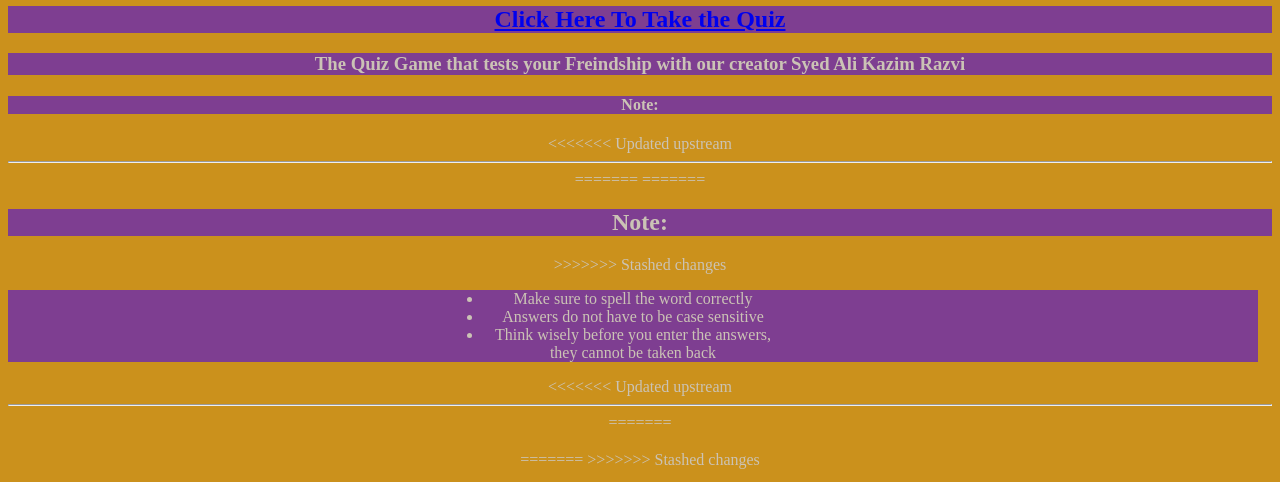
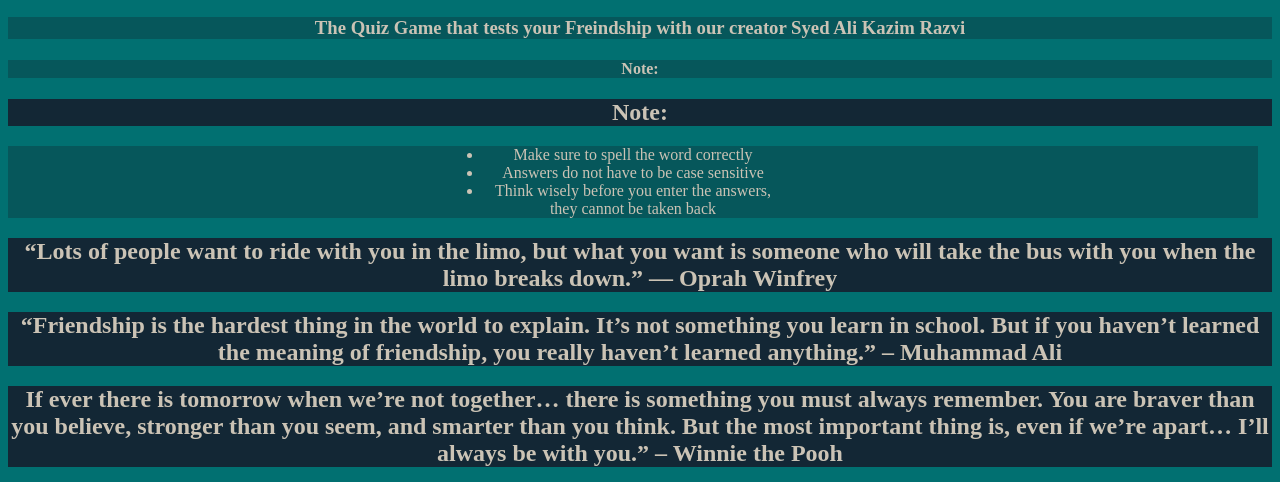
Before and after one commit to spartansp72/Quizapp1, a plain HTML site: page index.html in a window 1280 px wide. Shown: the part 100-582 px from the top of the page. Drawn offline with Linux system fonts and the light colour scheme.

Commit message:
style: update5 index.html
changes

```diff
--- a/index.html
+++ b/index.html
@@ -5,14 +5,11 @@
     <meta http-equiv="X-UA-Compatible" content="IE=edge">
     <meta name="viewport" content="width=device-width, initial-scale=1.0">
     <title>Document</title>
-<<<<<<< Updated upstream
-=======
 
-=======
->>>>>>> Stashed changes
+
     <style>
         body{
-            background-color: #CB911C;
+            background-color: #017071;
             color: #CBC3B5;
             text-align: center;
 
@@ -22,16 +19,16 @@
             text-align: center;
         }
         h3{
-            background-color: #7E3E91;
+            background-color: #06575B;
         }
         h4{
-            background-color: #7E3E91;
+            background-color: #06575B;
         }
         h2{
-            background-color: #7E3E91;
+            background-color: #132735;
         }
         ul{
-            background-color: #7E3E91;
+            background-color: #06575B;
             width: 300px;
             align-items: center;
             padding-left: 475px;
@@ -39,52 +36,41 @@
         }
 
     </style>
-<<<<<<< Updated upstream
-=======
 
->>>>>>> Stashed changes
 </head>
 <body>
     <h1>The Last Dance</h1>
-    <h2><a href="http://replit.com/@SyedAliAli3/lastdance?embed=1&output=1#index.js">Click Here To Take the Quiz</a></h2>
+    <a href="http://replit.com/@SyedAliAli3/lastdance?embed=1&output=1#index.js">Click Here To Take the Quiz</a>
 
     <h3>The Quiz Game that tests your Freindship with our creator Syed Ali Kazim Razvi</h3>
+
     <h4>Note:</h4>
-<<<<<<< Updated upstream
-    <hr>
-=======
-=======
+
     <h2>Note:</h2>
 
 
->>>>>>> Stashed changes
     <p><ul>
         <li>Make sure to spell the word correctly</li>
         <li>Answers do not have to be case sensitive</li>
         <li>Think wisely before you enter the answers, they cannot be taken back</li>
     </ul></p>
-<<<<<<< Updated upstream
-    <hr>
-=======
 
     <h3><a href="http://replit.com/@SyedAliAli3/lastdance?embed=1&output=1#index.js"></a></h3>
-=======
 
->>>>>>> Stashed changes
+
 
     <h2>“Lots of people want to ride with you in the limo, but what you want is someone who will take the bus with you when the limo breaks down.” — Oprah Winfrey
 
     </h2>
-<hr>
+
     <h2>
-    “Friendship is the hardest thing in the world to explain. It’s not something you learn in school. But if you haven’t learned the meaning of friendship, you really haven’t learned anything.” – Muhammad Ali
+        “Friendship is the hardest thing in the world to explain. It’s not something you learn in school. But if you haven’t learned the meaning of friendship, you really haven’t learned anything.” – Muhammad Ali
     </h2>
-    <br> <br>
+    <h2>
+     If ever there is tomorrow when we’re not together… there is something you must always remember. You are braver than you believe, stronger than you seem, and smarter than you think. But the most important thing is, even if we’re apart… I’ll always be with you.” – Winnie the Pooh
+    </h2>
 
     <h1>CopyRights are Restricted</h1>
-<<<<<<< Updated upstream
-=======
 
->>>>>>> Stashed changes
 </body>
 </html>
```
